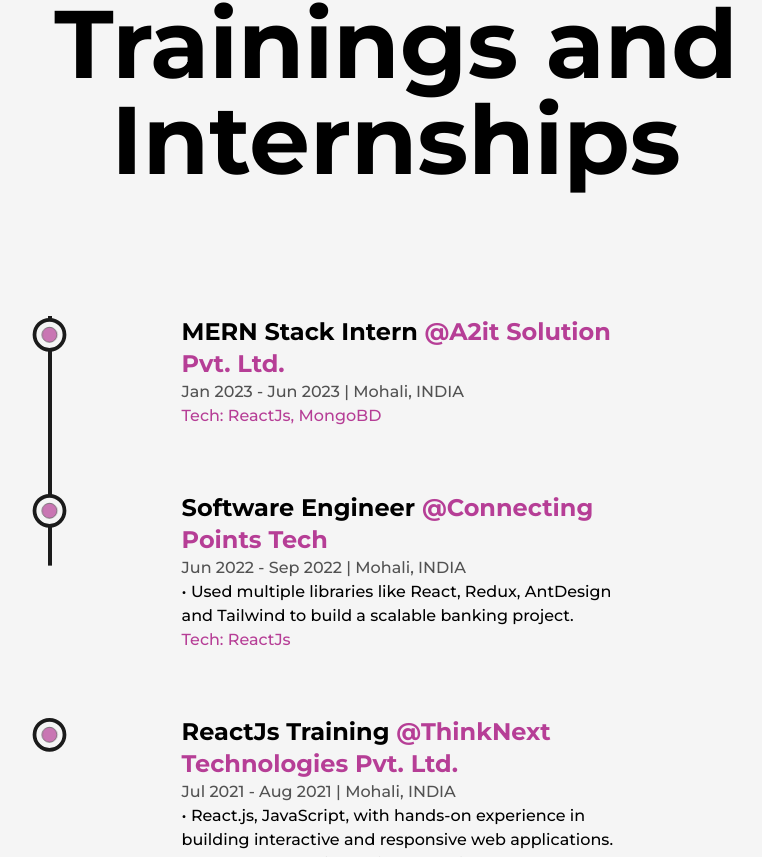
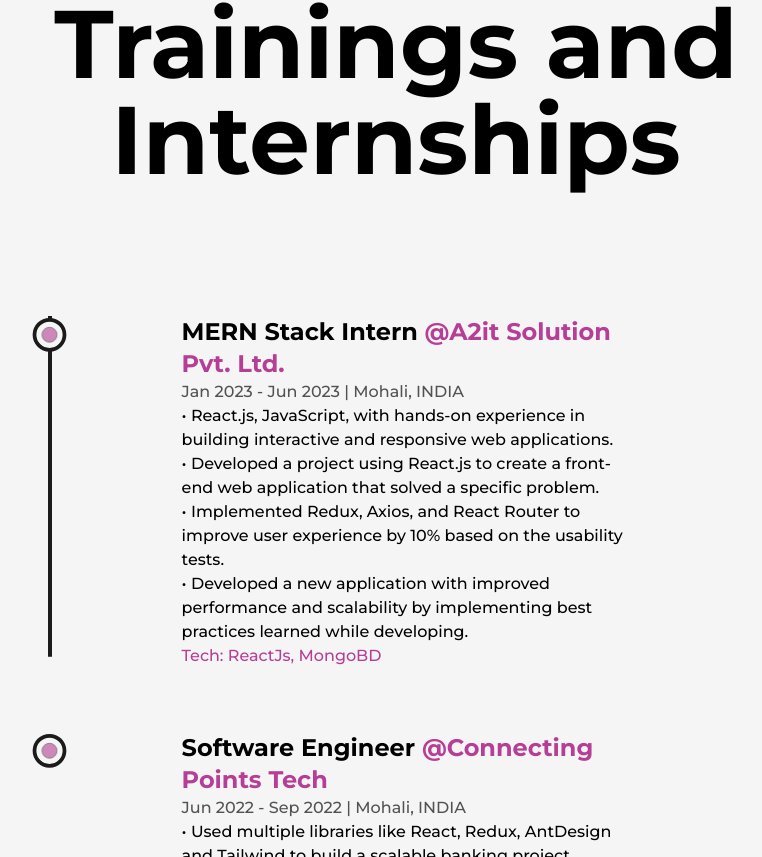
Before and after one commit to abhiiiijain/Portfoliooo, a Next.js app: page /about in a window 1280 px wide. Shown: the part 3427-4284 px from the top of the page, without its empty margins (244-1006 px from the left). Built offline with nearby package versions, Linux system fonts and the light colour scheme.

Commit message:
description added for trainig

```diff
--- a/src/components/Experience.js
+++ b/src/components/Experience.js
@@ -81,7 +81,21 @@
             // companyLink="/"
             time="Jan 2023 - Jun 2023"
             address="Mohali, INDIA"
-            work=""
+            work={
+              <li>
+                • React.js, JavaScript, with hands-on experience in building
+                interactive and responsive web applications.
+                <br />
+                • Developed a project using React.js to create a front-end web
+                application that solved a specific problem.
+                <br />
+                • Implemented Redux, Axios, and React Router to improve user
+                experience by 10% based on the usability tests.
+                <br />• Developed a new application with improved performance
+                and scalability by implementing best practices learned while
+                developing.
+              </li>
+            }
             tech="ReactJs, MongoBD"
           />
           <Details
```
